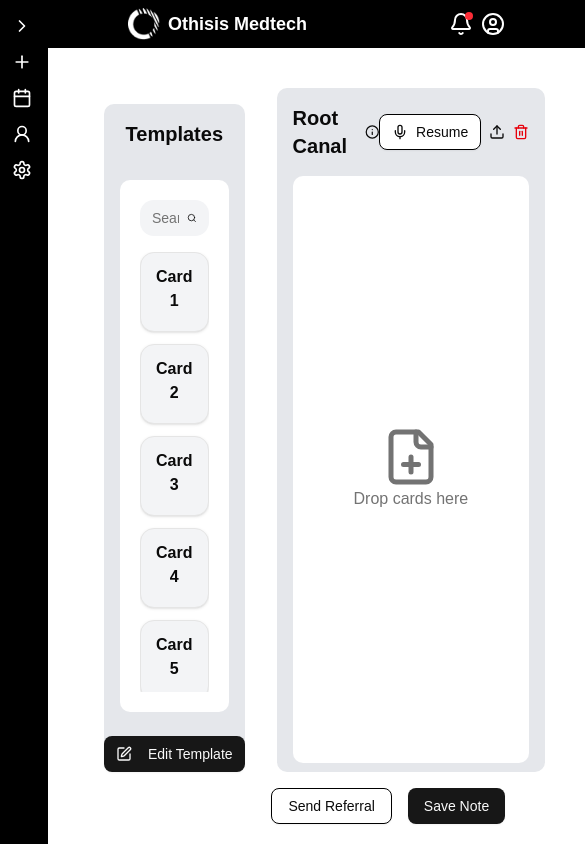
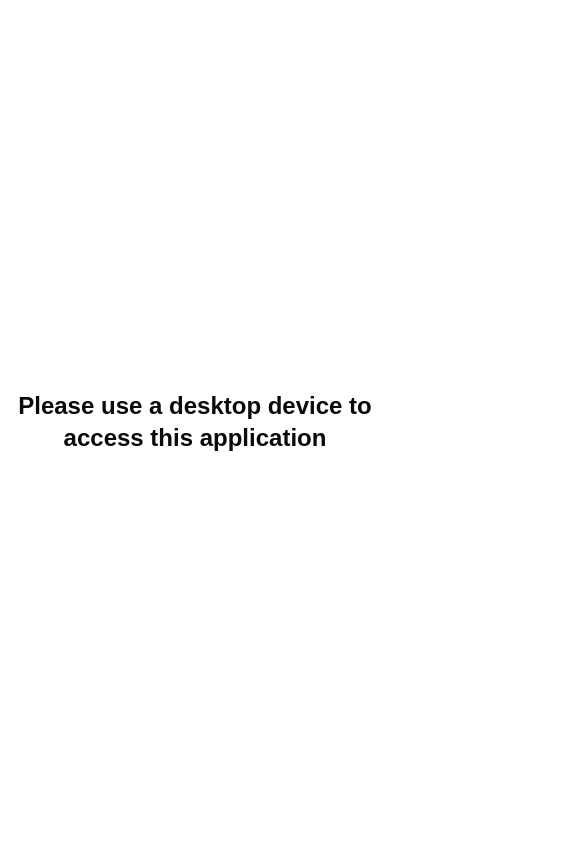
Before and after one commit to tishasaha32/othisis-medtech, a React (Vite) app: page / in a window 390 px wide. Shown: the whole page, 585 px wide, since content can reach past the window. Built offline with nearby package versions, Linux system fonts and the light colour scheme.

Commit message:
Refactor layout and styling across multiple components, including App, AvailableTemplates, SelectedTemplates, and DraggableCard. Introduce responsive design elements and update template data for improved user experience and presentation.

```diff
--- a/src/App.tsx
+++ b/src/App.tsx
@@ -8,7 +8,7 @@ function App() {
   return (
     <DndProvider backend={HTML5Backend}>
       <BrowserRouter>
-        <div className="flex">
+        <div className="hidden md:flex">
           <Sidebar />
           <div className="flex-1">
             <Routes>
@@ -16,6 +16,9 @@ function App() {
             </Routes>
           </div>
         </div>
+        <div className="flex justify-center items-center h-screen md:hidden">
+          <p className="text-2xl text-center font-bold">Please use a desktop device to access this application</p>
+        </div>
       </BrowserRouter>
     </DndProvider>
   )
--- a/src/components/app/AvailableTemplates.tsx
+++ b/src/components/app/AvailableTemplates.tsx
@@ -18,8 +18,8 @@ export const AvailableTemplates = ({ cards }: AvailableTemplatesProps) => {
     }
 
     return (
-        <div className="w-full md:w-1/3 h-[calc(100vh-11rem)] bg-gray-200 rounded-lg m-4 pt-4 pb-0 flex flex-col">
-            <h2 className="text-xl text-center font-semibold mb-4">Templates</h2>
+        <div className="w-full md:w-1/4 h-[calc(100vh-10rem)] bg-[#E3E3E3] rounded-lg pt-4 pb-0 flex flex-col">
+            <h2 className="text-2xl text-center font-semibold">Template</h2>
             <div className="flex flex-col flex-1 min-h-0">
                 <div className="flex flex-col gap-4 p-5 m-4 bg-white rounded-lg flex-1 min-h-0">
                     <Input placeholder="Search templates" endContent={<Search className="w-4 h-4" />} onChange={(e) => handleSearch(e.target.value)} />
@@ -33,6 +33,11 @@ export const AvailableTemplates = ({ cards }: AvailableTemplatesProps) => {
                             />
                         ))}
                     </div>
+                    {cardsState.length === 0 && (
+                        <div className="flex flex-col items-center justify-center h-full">
+                            <p className="text-muted-foreground">No templates found</p>
+                        </div>
+                    )}
                 </div>
                 <div className="sticky bottom-0 left-0 w-full right-0 bg-white rounded-lg mt-2">
                     <Button className="w-full"><Edit className="w-4 h-4 mr-2" />Edit Template</Button>
--- a/src/components/app/ButtonSection.tsx
+++ b/src/components/app/ButtonSection.tsx
@@ -2,7 +2,7 @@ import { Button } from "../ui/button"
 
 const ButtonSection = () => {
     return (
-        <div className="flex justify-end gap-4 pr-20 mb-3">
+        <div className="flex justify-end gap-4 pr-20 my-3">
             <Button variant="outline" className="border-black">
                 Send Referral
             </Button>
--- a/src/components/app/DraggableCard.tsx
+++ b/src/components/app/DraggableCard.tsx
@@ -31,9 +31,9 @@ export const DraggableCard = ({
             ref={drag as unknown as React.RefObject<HTMLDivElement>}
             className={`cursor-grab ${isDragging ? "opacity-50" : "opacity-100"}`}
         >
-            <Card className="w-full p-0 bg-gray-100">
+            <Card className="w-full p-0 bg-[#F2F2F2]">
                 <CardHeader className="p-3">
-                    <CardTitle className="text-base text-center">{card.title}</CardTitle>
+                    <CardTitle className="text-base font-normal text-center">{card.title}</CardTitle>
                 </CardHeader>
                 {showDescription && (
                     <CardContent className="p-3 pt-0">
--- a/src/components/app/SelectedTemplates.tsx
+++ b/src/components/app/SelectedTemplates.tsx
@@ -106,11 +106,11 @@ export const SelectedTemplates = () => {
     return (
         <div
             ref={drop as unknown as RefObject<HTMLDivElement>}
-            className={`w-full md:w-2/3 bg-gray-200 h-[calc(100vh-10rem)] rounded-lg p-4 transition-colors ${isOver ? "bg-muted/50" : ""
+            className={`w-full md:w-3/4 bg-[#E3E3E3] h-[calc(100vh-10rem)] rounded-lg p-4 transition-colors ${isOver ? "bg-muted/50" : ""
                 }`}
         >
             <div className="flex items-center justify-between mb-4">
-                <h2 className="text-xl flex items-center gap-2 font-semibold">
+                <h2 className="text-2xl flex items-center gap-2 font-semibold">
                     Root Canal
                     <Info className="w-6 h-6" />
                 </h2>
@@ -141,7 +141,7 @@ export const SelectedTemplates = () => {
                         <div key={card.instanceId} data-card-index={index}>
                             {isDraggingFromLeft && previewIndex === index && hoveredItem && (
                                 <div className="mb-2">
-                                    <Card className="p-2 bg-gray-100 opacity-50">
+                                    <Card className="p-2 bg-[#ECECEC]">
                                         <CardHeader className="p-2 pb-0">
                                             <CardTitle>{hoveredItem.title}</CardTitle>
                                         </CardHeader>
@@ -160,7 +160,7 @@ export const SelectedTemplates = () => {
                                 value={card}
                                 className="cursor-grab active:cursor-grabbing"
                             >
-                                <Card className="p-2 bg-gray-100">
+                                <Card className="p-2 bg-[#ECECEC]">
                                     <CardHeader className="p-2 pb-0">
                                         <CardTitle>{card.title}</CardTitle>
                                     </CardHeader>
@@ -177,7 +177,7 @@ export const SelectedTemplates = () => {
                     ))}
                     {isDraggingFromLeft && previewIndex === droppedCards.length && hoveredItem && (
                         <div>
-                            <Card className="p-2 bg-gray-100 opacity-50">
+                            <Card className="p-2 bg-[#ECECEC] bg-opacity-50">
                                 <CardHeader className="p-2 pb-0">
                                     <CardTitle>{hoveredItem.title}</CardTitle>
                                 </CardHeader>
--- a/src/components/ui/input.tsx
+++ b/src/components/ui/input.tsx
@@ -11,7 +11,7 @@ const Input = forwardRef<HTMLInputElement, InputProps>(({ className, endContent,
   return (
     <div
       className={cn(
-        "flex h-12 w-full bg-gray-100 items-center justify-center gap-2 rounded-xl px-3 py-2 ring-offset-background has-[:disabled]:cursor-not-allowed has-[:disabled]:opacity-50 has-[:focus]:ring-2 has-[:focus]:ring-ring has-[:focus]:ring-offset-2",
+        "flex h-12 w-full bg-[#F2F2F2] items-center justify-center gap-2 rounded-xl px-3 py-2 ring-offset-background has-[:disabled]:cursor-not-allowed has-[:disabled]:opacity-50 has-[:focus]:ring-2 has-[:focus]:ring-ring has-[:focus]:ring-offset-2",
         className
       )}
     >
--- a/src/data/templateData.ts
+++ b/src/data/templateData.ts
@@ -1,68 +1,43 @@
 const templateData: TemplateData[] = [
   {
     id: "card1",
-    title: "Card 1",
-    description: [
-      "First bullet point for Card 1",
-      "Second bullet point for Card 1",
-      "Third bullet point for Card 1",
-    ],
+    title: "Subjective",
+    description: ["Toothache for few days"],
   },
   {
     id: "card2",
-    title: "Card 2",
-    description: [
-      "First bullet point for Card 2",
-      "Second bullet point for Card 2",
-    ],
+    title: "History of Present Illness",
+    description: ["Toothache: present for few days"],
   },
   {
     id: "card3",
-    title: "Card 3",
-    description: [
-      "First bullet point for Card 3",
-      "Second bullet point for Card 3",
-      "Third bullet point for Card 3",
-      "Fourth bullet point for Card 3",
-    ],
+    title: "Extra Oral Examination",
+    description: ["Not performed"],
   },
   {
     id: "card4",
-    title: "Card 4",
-    description: [
-      "First bullet point for Card 4",
-      "Second bullet point for Card 4",
-    ],
+    title: "Intra Oral Examination",
+    description: ["Tenderness around molar", "Swollen gum"],
   },
   {
     id: "card5",
-    title: "Card 5",
-    description: ["First bullet point for Card 5"],
+    title: "Radiographic Findings",
+    description: ["X-ray planned to confirm extent of infection"],
   },
   {
     id: "card6",
-    title: "Card 6",
-    description: ["First bullet point for Card 6"],
+    title: "Diagnoses",
+    description: ["Suspected tooth abscess"],
   },
   {
     id: "card7",
-    title: "Card 7",
-    description: ["First bullet point for Card 7"],
+    title: "Treatment",
+    description: ["Antibiotics and painkillers"],
   },
   {
     id: "card8",
-    title: "Card 8",
-    description: ["First bullet point for Card 8"],
-  },
-  {
-    id: "card9",
-    title: "Card 9",
-    description: ["First bullet point for Card 9"],
-  },
-  {
-    id: "card10",
-    title: "Card 10",
-    description: ["First bullet point for Card 10"],
+    title: "Follow up",
+    description: ["Follow up in 2 days"],
   },
 ];
 
```
